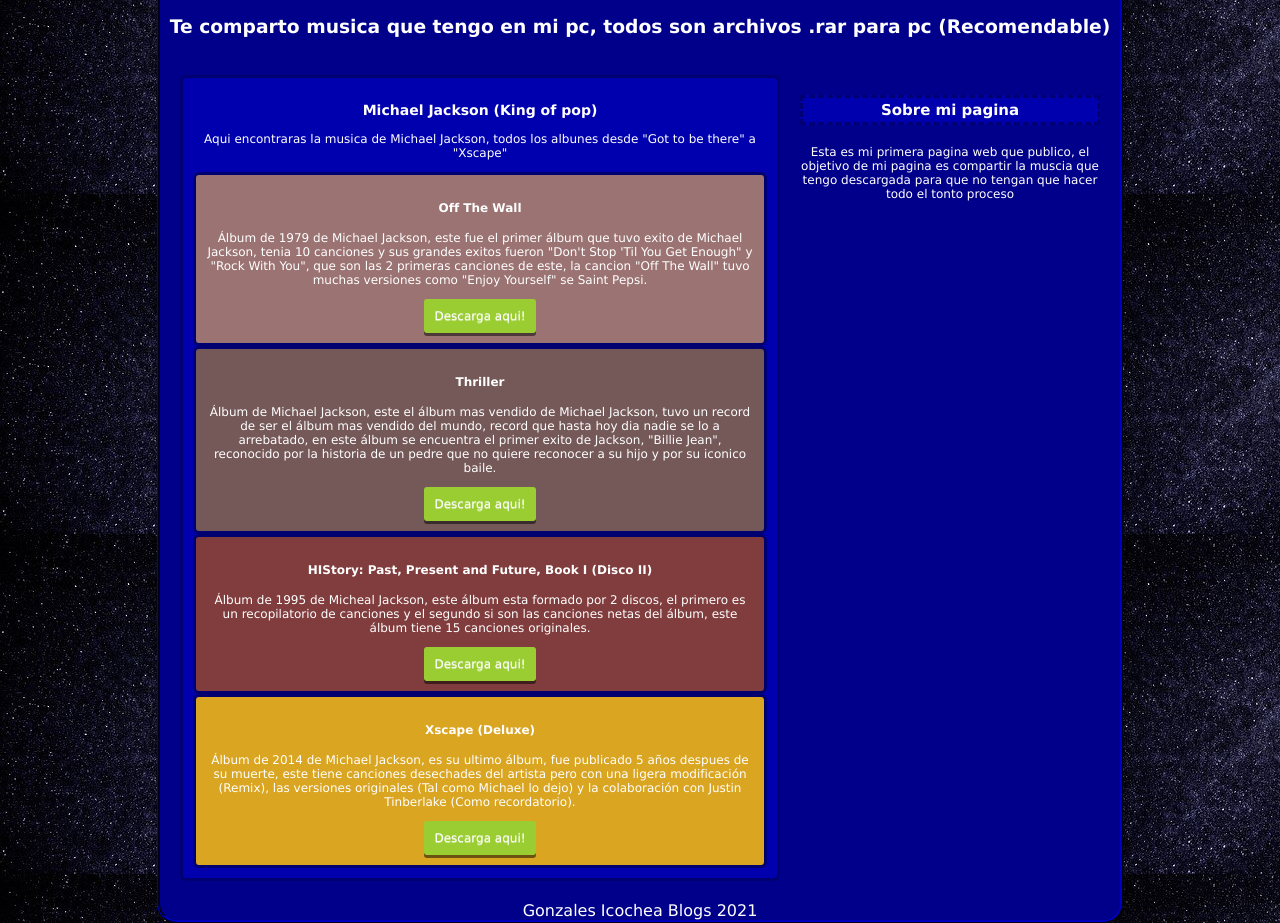
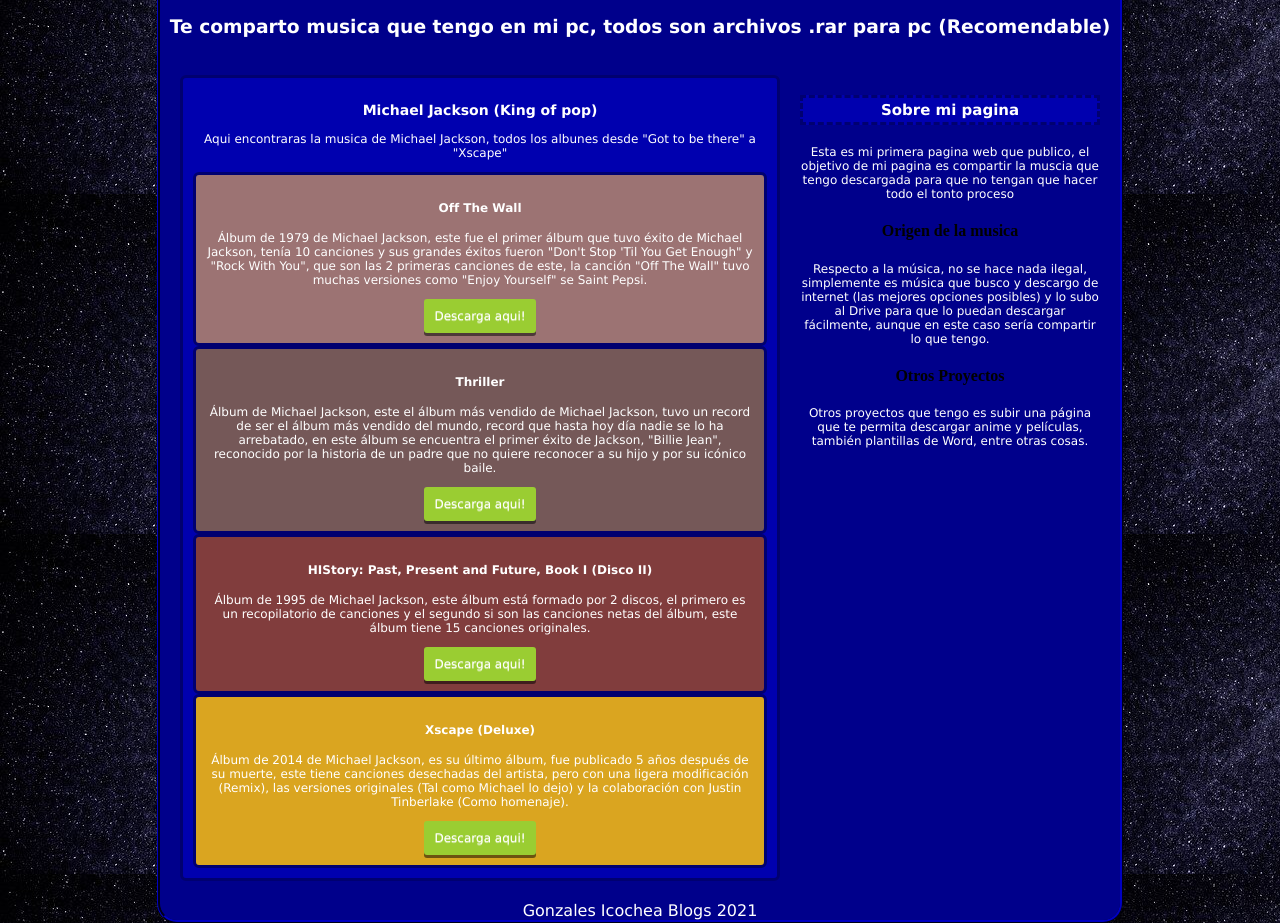
Before and after one commit to Gonzales2020/therealmusic2020080307, a plain HTML site: page index.html in a window 1280 px wide. Shown: the part 146-1069 px from the top of the page. Drawn offline with Linux system fonts and the light colour scheme.

Commit message:
Update index.html

```diff
--- a/index.html
+++ b/index.html
@@ -28,28 +28,28 @@
                     <p>Aqui encontraras la musica de Michael Jackson, todos los albunes desde "Got to be there" a "Xscape"</p>
                     <article class="Offthewall">
                         <h4>Off The Wall</h4>
-                        <p>Álbum de 1979 de Michael Jackson, este fue el primer álbum que tuvo exito de Michael Jackson, tenia 10 canciones y sus grandes exitos fueron "Don't Stop 'Til You Get Enough" y "Rock With You", que son las 2 primeras canciones de este, la cancion "Off The Wall" tuvo muchas versiones como "Enjoy Yourself" se Saint Pepsi.</p>
+                        <p>Álbum de 1979 de Michael Jackson, este fue el primer álbum que tuvo éxito de Michael Jackson, tenía 10 canciones y sus grandes éxitos fueron "Don't Stop 'Til You Get Enough" y "Rock With You", que son las 2 primeras canciones de este, la canción "Off The Wall" tuvo muchas versiones como "Enjoy Yourself" se Saint Pepsi.</p>
                         <div class="HIStory1">
                             <a href="https://drive.google.com/file/d/1-1YjGoqbBh8XbBTqsK10Ks9Mz7A2VF_G/view?usp=sharing" class="btn btn-green">Descarga aqui!</a>
                         </div>
                     </article>
                     <article class="Thriller">
                     <h4>Thriller</h4>
-                        <p>Álbum de Michael Jackson, este el álbum mas vendido de Michael Jackson, tuvo un record de ser el álbum mas vendido del mundo, record que hasta hoy dia nadie se lo a arrebatado, en este álbum se encuentra el primer exito de Jackson, "Billie Jean", reconocido por la historia de un pedre que no quiere reconocer a su hijo y por su iconico baile.</p>
+                        <p>Álbum de Michael Jackson, este el álbum más vendido de Michael Jackson, tuvo un record de ser el álbum más vendido del mundo, record que hasta hoy día nadie se lo ha arrebatado, en este álbum se encuentra el primer éxito de Jackson, "Billie Jean", reconocido por la historia de un padre que no quiere reconocer a su hijo y por su icónico baile.</p>
                         <div class="HIStory1">
                             <a href="https://drive.google.com/file/d/1yyX-e_ZOZZ1n43OMeyD3RW-iQZ8gZCib/view?usp=sharing" class="btn btn-green">Descarga aqui!</a>
                         </div>
                     </article>
                     <article class="HIStory">
                        <h4>HIStory: Past, Present and Future, Book I (Disco II)</h4>
-                       <p>Álbum de 1995 de Micheal Jackson, este álbum esta formado por 2 discos, el primero es un recopilatorio de canciones y el segundo si son las canciones netas del álbum, este álbum tiene 15 canciones originales.</p>
+                       <p>Álbum de 1995 de Michael Jackson, este álbum está formado por 2 discos, el primero es un recopilatorio de canciones y el segundo si son las canciones netas del álbum, este álbum tiene 15 canciones originales.</p>
                        <div class="HIStory1">
                            <a href="https://drive.google.com/file/d/104zQvJkBcwP_d68ofX8WxHeYPiKCZYen/view?usp=sharing" class="btn btn-green">Descarga aqui!</a>
                        </div>
                     </article>
                     <article class="Xscape">
                         <h4>Xscape (Deluxe)</h4>
-                        <p>Álbum de 2014 de Michael Jackson, es su ultimo álbum, fue publicado 5 años despues de su muerte, este tiene canciones desechades del artista pero con una ligera modificación (Remix), las versiones originales (Tal como Michael lo dejo) y la colaboración con Justin Tinberlake (Como recordatorio).</p>
+                        <p>Álbum de 2014 de Michael Jackson, es su último álbum, fue publicado 5 años después de su muerte, este tiene canciones desechadas del artista, pero con una ligera modificación (Remix), las versiones originales (Tal como Michael lo dejo) y la colaboración con Justin Tinberlake (Como homenaje).</p>
                         <div class="HIStory1">
                             <a href="https://drive.google.com/file/d/1BXXFc0tdRs3b9TOSLwXxWv7BWn-LUbFy/view?usp=sharing" class="btn btn-green">Descarga aqui!</a>
                         </div>
@@ -59,6 +59,10 @@
             <aside class="ladito">
                 <h4 id="uuu1">Sobre mi pagina</h4>
                 <p>Esta es mi primera pagina web que publico, el objetivo de mi pagina es compartir la muscia que tengo descargada para que no tengan que hacer todo el tonto proceso</p>
+                <h4 id="uuu2">Origen de la musica</h4>
+                <p>Respecto a la música, no se hace nada ilegal, simplemente es música que busco y descargo de internet (las mejores opciones posibles) y lo subo al Drive para que lo puedan descargar fácilmente, aunque en este caso sería compartir lo que tengo.</p>
+                <h4 id="uuu3">Otros Proyectos</h4>
+                <p>Otros proyectos que tengo es subir una página que te permita descargar anime y películas, también plantillas de Word, entre otras cosas.</p>
             </aside>
             <footer class="pie">
                 Gonzales Icochea Blogs 2021
```
